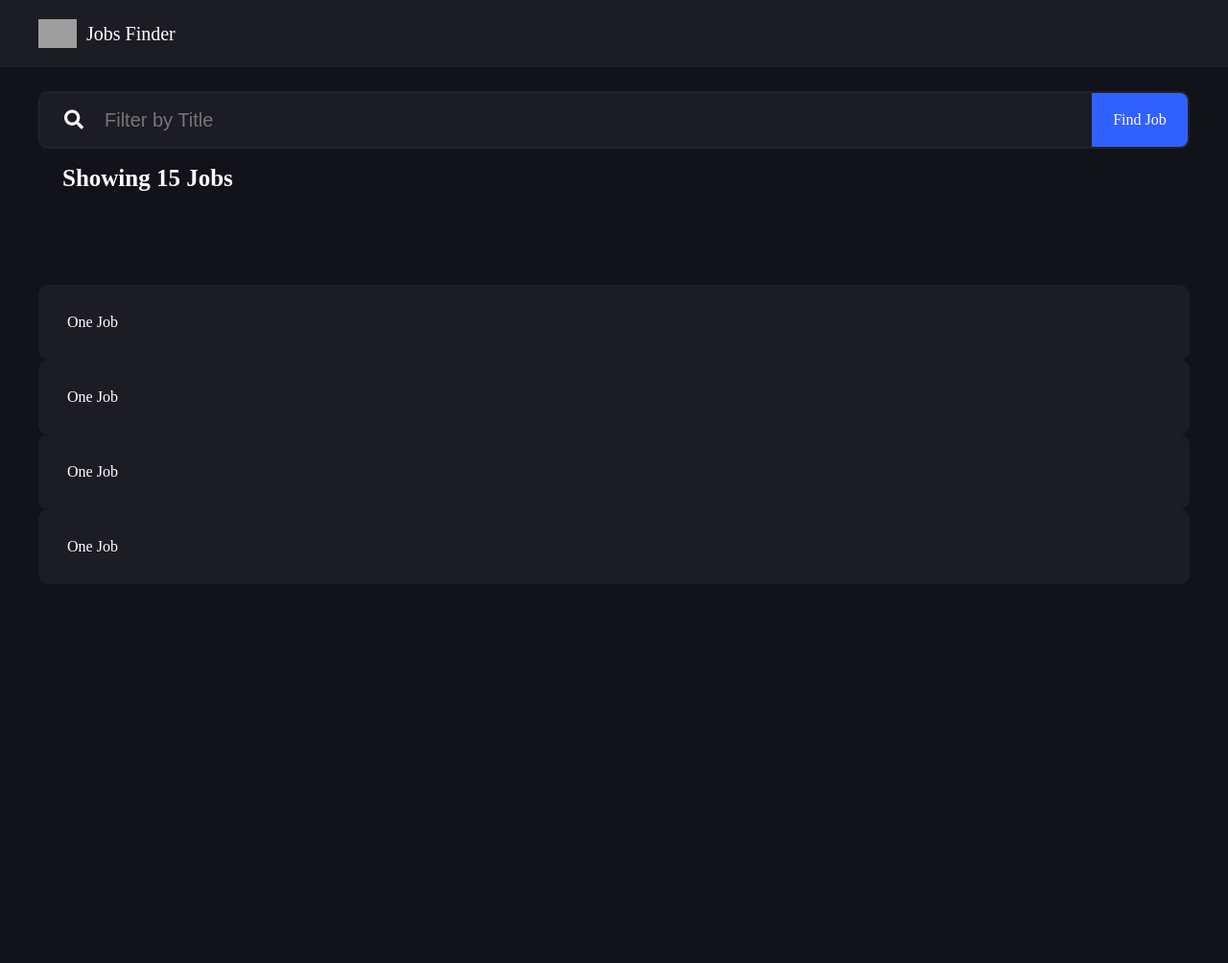
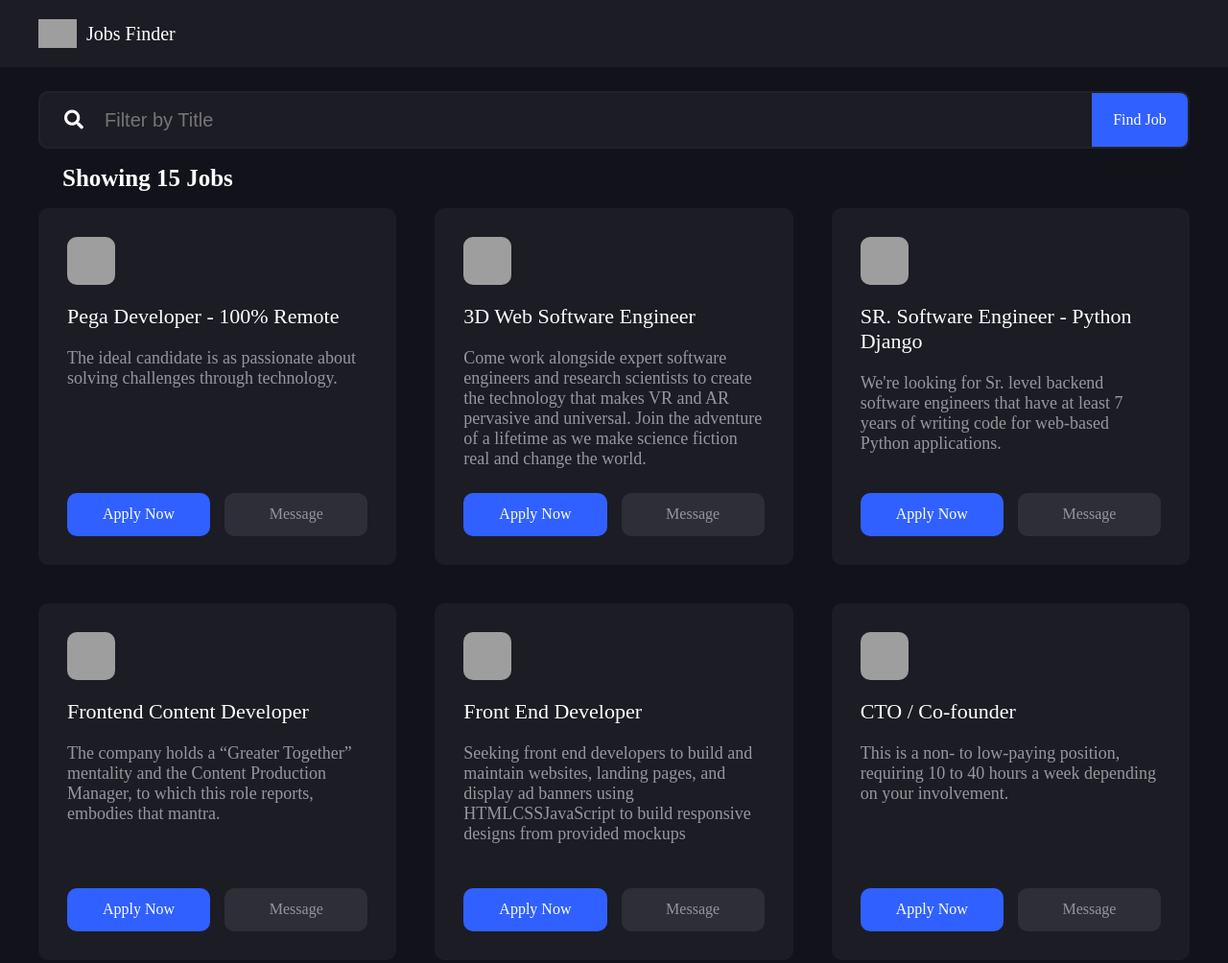
Before and after one commit to Darvinbond/Jobfinder, a plain HTML site: page index.html in a window 1280 px wide. Shown: the top 1004 px of the page at 96% size. Before the commit the page ends 955 px from the top, so only its background shows below. Drawn offline with Linux system fonts and the light colour scheme; grey boxes are pictures that could not be loaded.

Commit message:
Update index.html

```diff
--- a/index.html
+++ b/index.html
@@ -50,6 +50,6 @@
         <div class="job-tile">One Job</div>
       </div>
     </div>
-    <script src="./js/script.js"></script>
+    <script src="script.js"></script>
   </body>
 </html>
```
